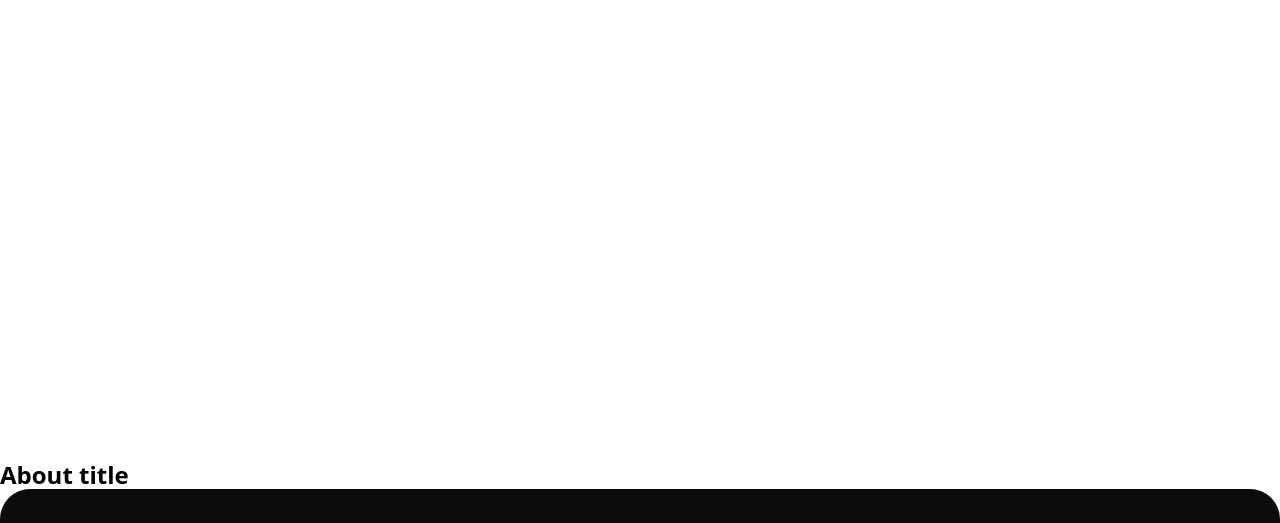
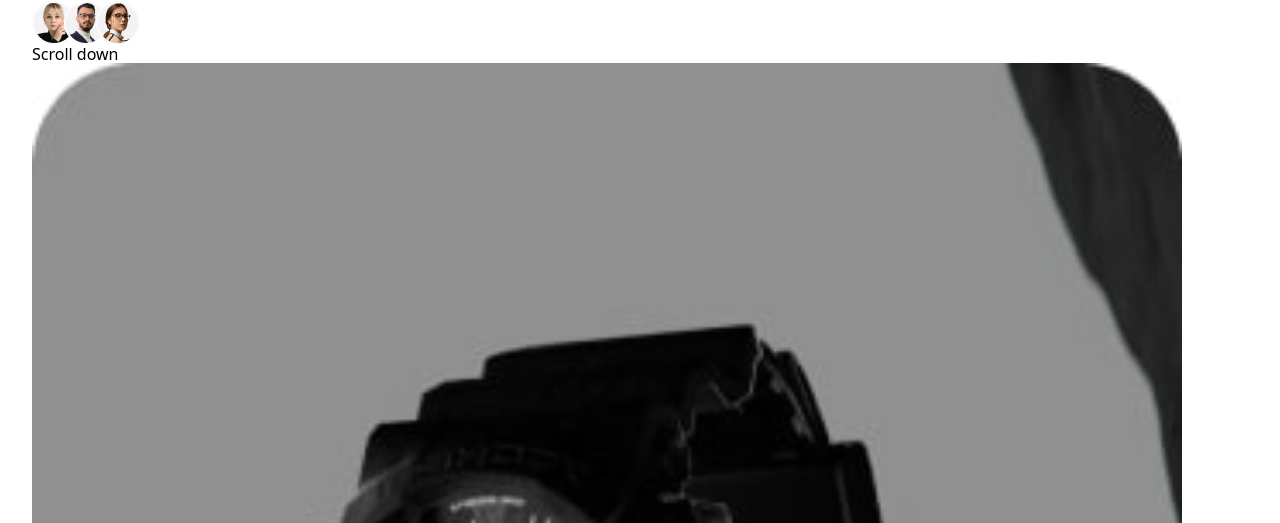
Before and after one commit to alex-miami-petrov/test, a plain HTML site: page src/index.html in a window 1280 px wide. Shown: the part 107-630 px from the top of the page. Drawn offline with nearby package versions, Linux system fonts and the light colour scheme; files that its build step writes are made by us from their sources.

Commit message:
add hero skeleton and img

```diff
--- a/src/partials/hero.html
+++ b/src/partials/hero.html
@@ -10,7 +10,7 @@
       watch to suit every taste and occasion.
     </p>
     <div class="hero-icon-scroll">
-      <ul class="hero-list">
+      <!-- <ul class="hero-list">
         <li class="hero-item">
           <svg class="hero-icon">
             <use></use>
@@ -26,9 +26,22 @@
             <use></use>
           </svg>
         </li>
-      </ul>
-      <a href="" class="hero-link"></a>
+      </ul> -->
+      <img
+        src="../img/hero-icons.png"
+        alt="people"
+        class="hero-icons"
+        width="108"
+        height="44"
+      />
+      <a href="" class="hero-link">Scroll down</a>
     </div>
-    <img src="" alt="" class="hero-img" />
+    <img
+      src="../img/hero-img.jpg"
+      alt="watch"
+      class="hero-img"
+      width="1150"
+      height="500"
+    />
   </div>
 </section>
```
Also changed, not shown: src/img/hero-icons.png (added), src/img/hero-img-1280-2x.jpg (added), src/img/hero-img-1280.jpg (added), src/img/hero-img-2x.jpg (added), src/img/hero-img-768-2x.jpg (added), src/img/hero-img-768.jpg (added), src/img/hero-img.jpg (added).
